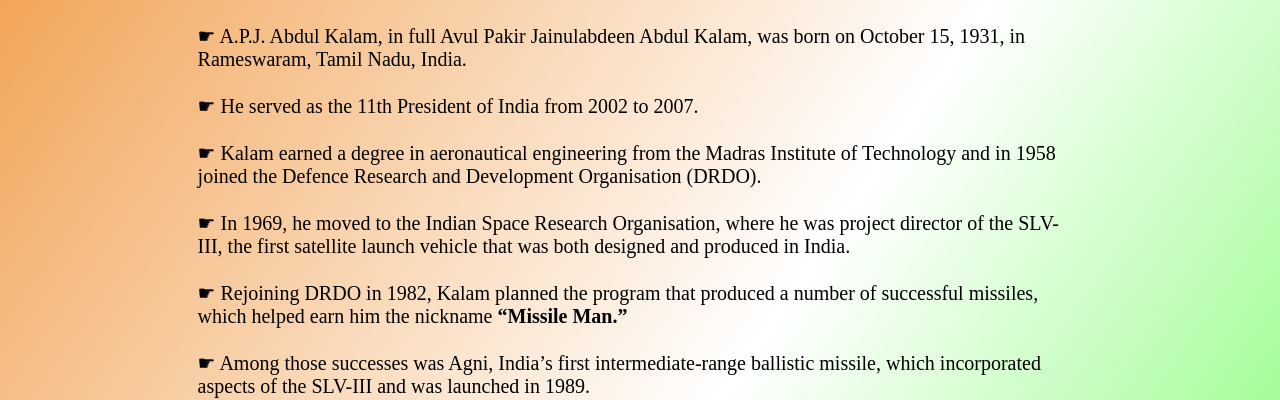
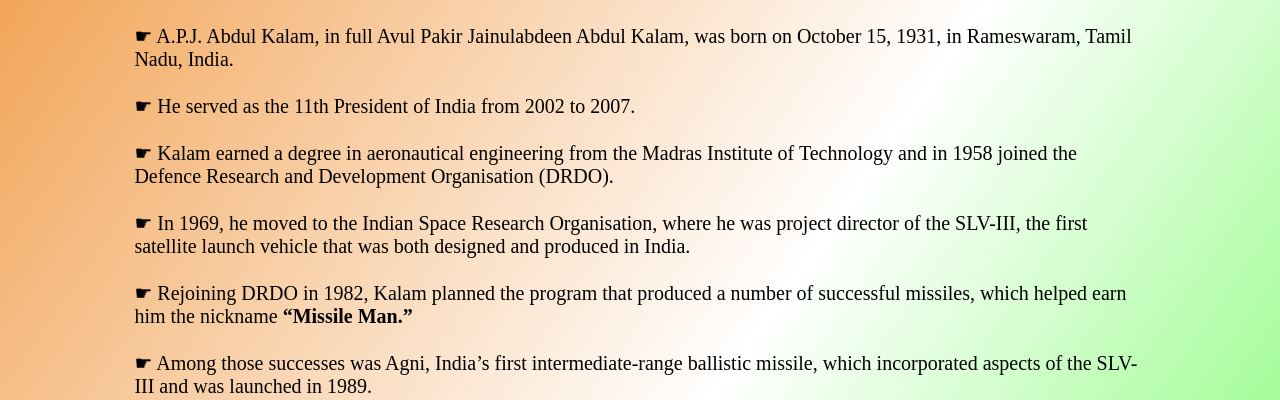
Before and after one commit to Surajjberaa/Tribute-Webpage, a plain HTML site: page index.html in a window 1280 px wide. Shown: the part 416-816 px from the top of the page. Drawn offline with Linux system fonts and the light colour scheme.

Commit message:
Update styles.css

```diff
--- a/styles.css
+++ b/styles.css
@@ -13,7 +13,7 @@ body{
     margin: 10px auto;
   }
   #tribute-info{
-    margin: 40px 15% 20px 15%;
+    margin: 40px 10% 20px 10%;
     font-size: 20px
   }
   .footer{
```
